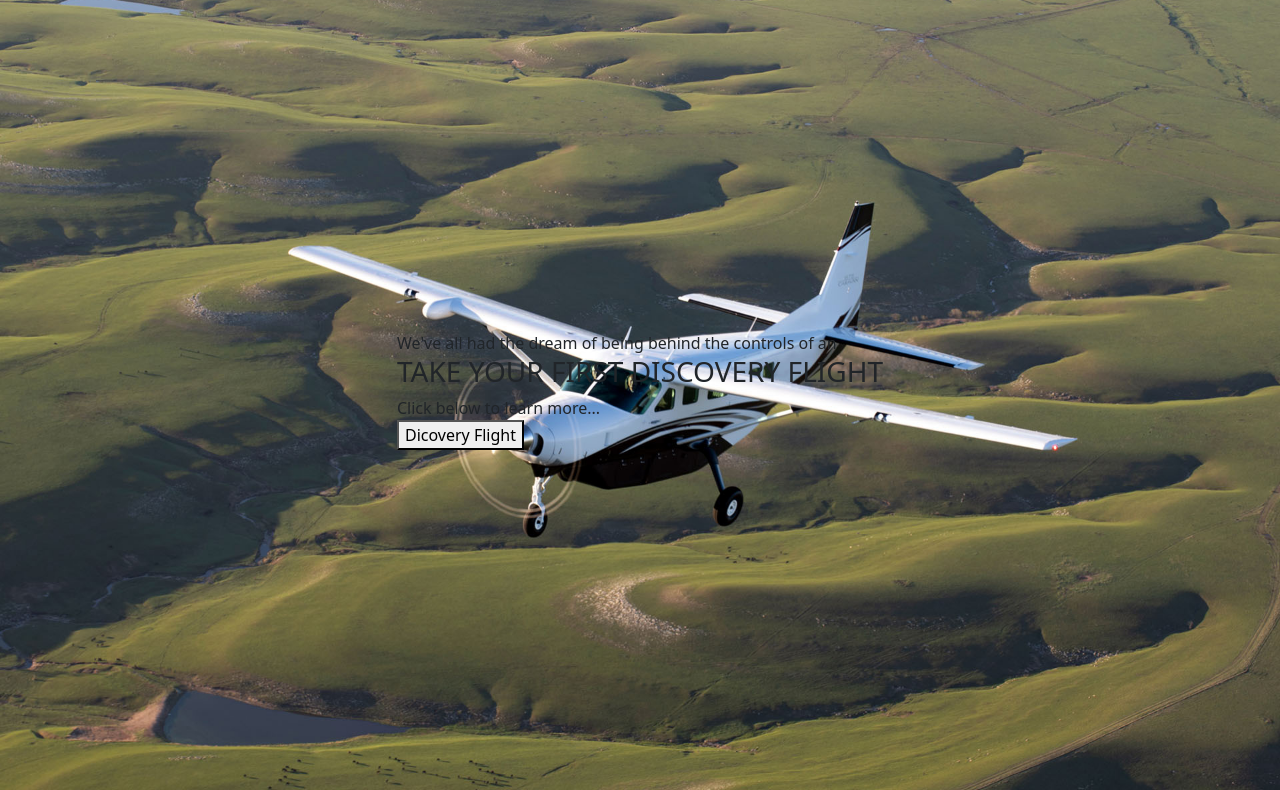
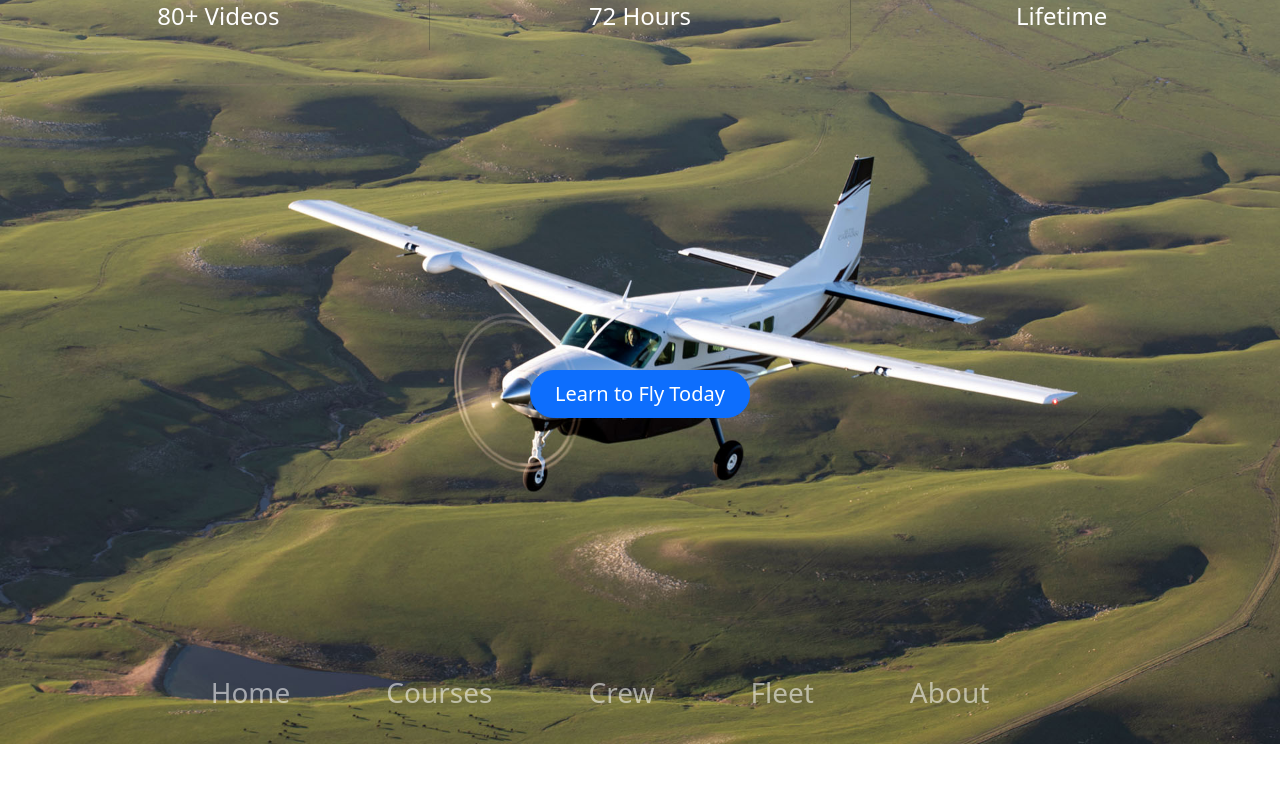
Before and after one commit to Saminja/Bootstrap-single-page, a website: page index.html in a window 1280 px wide. Shown: the part 56-846 px from the top of the page. After the commit the page ends 800 px from the top, so only its background shows below. Drawn offline with nearby package versions, Linux system fonts and the light colour scheme.

Commit message:
added nav bar along bottom with hamburger collapse. added content info on top and repositioned button

```diff
--- a/index.html
+++ b/index.html
@@ -8,25 +8,75 @@
     <title>FLYBYMYGUY</title>
   </head>
   <body>
-
-    <div class="row">
-      <div class="col-md-6"><h2>&copy FLYBYMYGUY</h2></div>
-      <div class="col-md-6"></div>
-    </div>
-
-    <div class="bg">
-      <div class="containter">
-        <div class="headertext">
-          We've all had the dream of being behind the controls of an
-        </div>
-        <div class="title"><h3>TAKE YOUR FIRST DISCOVERY FLIGHT</h3></div>
-        <div class="enter">Click below to learn more...</div>
-        <button>Dicovery Flight</button>
+     <div class="container-fluid">
+  <div class="row">
+    <div class="col">
+      <div class="content">
+        <button
+        class="my-4 px-4 btn btn-primary btn-lg rounded-pill"
+        type="button">Learn to Fly Today</button></div>
       </div>
     </div>
 
+    <div class="row my-4 mx-0 fs-5 gap-1">
+      <div class="col-sm text-center text-white">
+        <p class="m-0 fw-light">
+          <i class="pe-1 bi bi-camera-video-fill"></i>
+          Content
+        </p>
+        <p class="fs-4">80+ Videos</p>
+      </div>
+      <div class="vr p-0 d-none d-sm-block"></div>
 
+      <div class="col-sm text-center text-white">
+        <p class="m-0 fw-light">
+          <i class="pe-1 bi bi-clock-fill"></i>
+          Duration
+        </p>
+        <p class="fs-4">72 Hours</p>
+      </div>
+
+      <div class="vr p-0 d-none d-sm-block"></div>
+
+      <div class="col-sm text-center text-white">
+        <p class="m-0 fw-light">
+          <i class="pe-1 bi bi-person-circle"></i>
+          Access
+        </p>
+        <p class="fs-4">Lifetime</p>
+      </div>
     </div>
+    <nav class="navbar fixed-bottom navbar-expand-md navbar-dark bg-gray-700">
+      <button class="navbar-toggler" type="button" data-toggle="collapse" data-target="#navbarNav" aria-controls="navbarNav" aria-expanded="false" aria-label="Toggle navigation">
+        <span class="navbar-toggler-icon"></span>
+      </button>
+      <div class="collapse navbar-collapse" id="navbarNav">
+        <ul class="navbar-nav mx-auto">
+          <li class="nav-item">
+            <a class="nav-link" href="#"><h3>Home</h3></a>
+          </li>
+          <li class="nav-item">
+            <a class="nav-link" href="#"><h3>Courses</h3></a>
+          </li>
+          <li class="nav-item">
+            <a class="nav-link" href="#"><h3>Crew</h3></a>
+          </li>
+          <li class="nav-item">
+            <a class="nav-link" href="#"><h3>Fleet</h3></a>
+          </li>
+          <li class="nav-item">
+            <a class="nav-link" href="#"><h3>About</h3></a>
+          </li>
+        </ul>
+      </div>
+    </nav>
+
+
+  </div>
+
+    <script src="https://code.jquery.com/jquery-3.5.1.slim.min.js"></script>
+    <script src="https://cdn.jsdelivr.net/npm/@popperjs/core@2.9.2/dist/umd/popper.min.js"></script>
+    <script src="https://maxcdn.bootstrapcdn.com/bootstrap/4.5.2/js/bootstrap.min.js"></script>
     <script src="https://cdn.jsdelivr.net/npm/bootstrap@5.3.2/dist/js/bootstrap.bundle.min.js" integrity="sha384-C6RzsynM9kWDrMNeT87bh95OGNyZPhcTNXj1NW7RuBCsyN/o0jlpcV8Qyq46cDfL" crossorigin="anonymous"></script>
   </body>
 </html>
--- a/style.css
+++ b/style.css
@@ -1,35 +1,26 @@
+
 body {
-  width: 100vw;
-  height: 100vh;
-  margin: 0;
-  padding: 0;
+  background-image: url(/images/cessna.jpeg);
+  background-size: cover;
+  background-position: center center;
+  background-repeat: no-repeat;
+  height: 100vh; /* Ensure full height */
+  margin: 0; /* Remove default margin */
+  position: relative; /* Required for absolute positioning */
 }
 
-
-
-.bg {
-  margin: 0;
-  height: 100vh;
-  background-image: url(/images/cessna.jpeg);
-  background-repeat: no-repeat;
-  background-position: center center;
-  background-size: cover;
-  display: flex;
-  justify-content: center;
-  align-items: center;
+.content {
+  position: absolute;
+  top: 50%;
+  left: 50%;
+  transform: translate(-50%, -50%);
+  text-align: center; /* Optional: Center content horizontally */
+  color: white;
+  padding-top: 100px;
 }
 
-.container {
-  display: flex;
-  justify-content: center;
-  align-items: center;
-  flex-direction: column;
-  height: 100vh;
-  color: white;
-  text-align: center;
-}
-
-.headertext {
-  display: flex;
-  flex-direction: column;
-}/*# sourceMappingURL=style.css.map */
+.navbar-nav .nav-link {
+  margin-right: 80px;
+  margin-bottom: 10px;
+  margin-top: 10px;
+ }
```
Also changed, not shown: GitHub-Help/index.html (line endings or trailing spaces).
